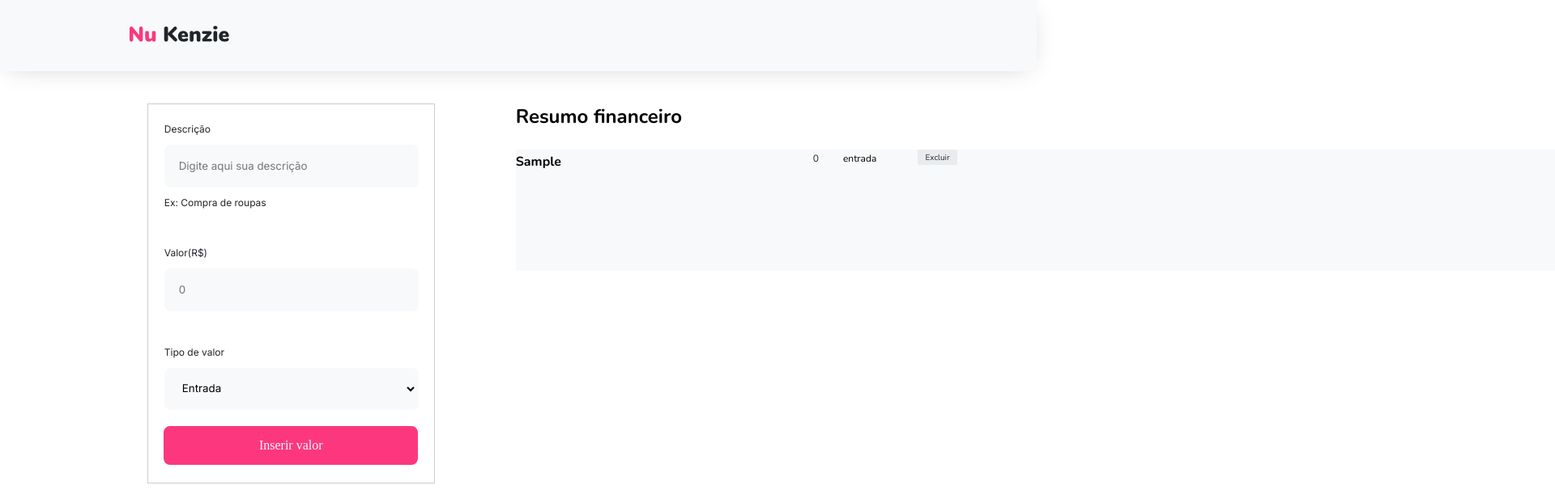
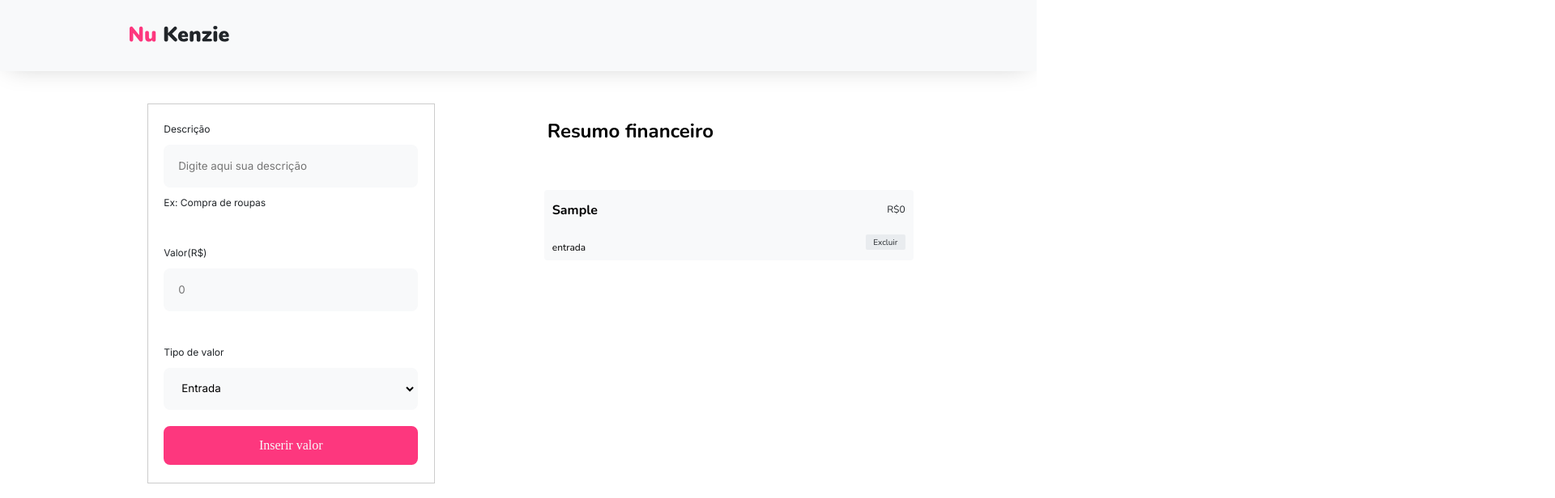
Before and after one commit to Kenzie-Academy-Brasil-Developers/react-nu-kenzie-lila, a React (Vite) app: page / in a window 1280 px wide. Both pictures are taken after typing "Sample" into the empty fields and a click on the button "Inserir valor". Shown: the top 616 px of the page at 81% size, 1920 px wide, since content can reach past the window. Built offline with nearby package versions, Linux system fonts and the light colour scheme.

Commit message:
projeto com correções de layout e acesso ao repositório

```diff
--- a/src/components/TodoForm/InputDescrition/style.module.scss
+++ b/src/components/TodoForm/InputDescrition/style.module.scss
@@ -1,4 +1,5 @@
 .box {
+    max-width: 440px;
     display: flex;
     flex-direction: column;
     gap: 0.5rem;
--- a/src/components/TodoForm/InputTypeNumber/style.module.scss
+++ b/src/components/TodoForm/InputTypeNumber/style.module.scss
@@ -1,4 +1,5 @@
 .box {
+    max-width: 440px;
     display: flex;
     flex-direction: column;
     gap: 0.5rem;
--- a/src/components/TodoForm/SelectTypeValue/input.jsx
+++ b/src/components/TodoForm/SelectTypeValue/input.jsx
@@ -5,8 +5,8 @@ export const SelectTypeValue = ({label, value, setTypeValue, option}) => {
         <div className={style.box}>
             <label>{label}</label>
             <select value={value} onChange={(e) => setTypeValue(e.target.value)} >
-                <option value="entrada">Entrada</option>
-                <option value="saida">Saída</option>
+                <option value="Entrada">Entrada</option>
+                <option value="Saída">Saída</option>
             </select>
         </div>
     )
--- a/src/components/TodoForm/SelectTypeValue/style.module.scss
+++ b/src/components/TodoForm/SelectTypeValue/style.module.scss
@@ -1,4 +1,5 @@
 .box {
+    max-width: 440px;
     display: flex;
     flex-direction: column;
     gap: 0.5rem;
--- a/src/components/TodoForm/TodoValue/index.jsx
+++ b/src/components/TodoForm/TodoValue/index.jsx
@@ -2,7 +2,7 @@ import styles from "../TodoValue/style.module.scss";
 
 export const TotalValue = ({listNotes}) => {
 
-    const total = listNotes.reduce((prevValue, number) => {
+    const totalChar = listNotes.reduce((prevValue, number) => {
         if(number.typeValue == "entrada"){
             return prevValue + Number(number.typeNumber)
         } else{
@@ -12,7 +12,7 @@ export const TotalValue = ({listNotes}) => {
 
     return (
         <div className={styles.container}>
-            <h2>Valor Total: {total}</h2>
+            <h2>Valor Total: {totalChar}</h2>
             <span>O valor se refere ao saldo</span>
         </div>
     );
--- a/src/components/TodoForm/TodoValue/style.module.scss
+++ b/src/components/TodoForm/TodoValue/style.module.scss
@@ -1,5 +1,6 @@
 .container {
-    width: 100%;
+    max-width: 356px;
+    width: 355px;
     display: flex;
     flex-direction: column;
     justify-content: space-around;
@@ -7,5 +8,12 @@
     gap: 0.5rem;
     font-family: 'Nunito', sans-serif;
     padding: 1.25rem;
-    margin: 1.3125rem;
+    margin: 21px;
+
+    border-radius: 4px;
+    border: 1px solid var(--grey-2, #E9ECEF);
+    background: #FFF;
+
+    padding: 0rem 1rem;
+    margin-left: 2.61rem;
 }
--- a/src/components/TodoForm/style.module.scss
+++ b/src/components/TodoForm/style.module.scss
@@ -1,25 +1,17 @@
 .containerForm {
+    max-width: 356px;
     width: 355px;
     height: 470px;
     flex-shrink: 0;
     display: flex;
+    align-items: center;
     flex-direction: column;
     background-color: #FFF;
     border: 1px solid rgba(0, 0, 0, 0.20);
     background: #FFF;
 
-    padding: rem;
-    margin-left: 2.610rem;
-
-    // box {
-    //     display: flex;
-    //     flex-direction: column;
-    //     gap: 0.5rem;
-    //     font-family: var(--fonte-primary);
-    //     padding: rem;
-    //     margin: 1.3125rem;
-    // }
-
+    padding: 0rem 1rem;
+    margin-left: 2.61rem;
 }
 
 
--- a/src/components/TodoList/TodoCard/index.jsx
+++ b/src/components/TodoList/TodoCard/index.jsx
@@ -8,14 +8,17 @@ export const TodoCard = ({element, listNotes, setListNotes}) => {
     return (
         <>
             <li className={styles.container}>
-                <h3 className={styles.description}>{element.description}</h3>
-                <p className={styles.typeNumber}>{element.typeNumber}</p>
-                <p className={styles.valueNumber}>{element.typeValue}</p>
-                <button className="btnDelete" onClick={
-                    () => deletTodo(element.id)
-                }>Excluir</button>
+                <div className={styles.box1}>
+                    <h3 className={styles.description}>{element.description}</h3>
+                    <p className={styles.valueNumber}>{element.typeValue}</p>
+                </div>
+                <div className={styles.box2}>
+                    <p className={styles.typeNumber}>R${element.typeNumber}</p>
+                    <button className={styles.bntDelete} onClick={
+                        () => deletTodo(element.id)
+                    }>Excluir</button>
+                </div>
             </li>
-            {/* <span>{span}</span> */}
         </>
     )
 }
--- a/src/components/TodoList/TodoCard/style.module.scss
+++ b/src/components/TodoList/TodoCard/style.module.scss
@@ -1,50 +1,96 @@
 .container {
-    width: 1500px;
-    height: 150px;
+    max-width: 35rem;
+    height: 5.4375rem;
     display: flex;
-    // flex-direction: column;
-    // align-items: center;
-    gap: 30px;
+    box-sizing: border-box;
+    align-items: center;
+    justify-content: space-around;
+    flex-direction: center;
+    border-radius: 0.25rem;
+    gap: 1.875rem;
 
     font-family: 'Nunito', sans-serif;
-    font-size: 16px;
+    font-size: 1rem;
     font-style: normal;
     font-weight: 700;
-    line-height: 30px; /* 187.5% */
+    line-height: 1.875rem; /* 187.5% */
 
     background-color: #F8F9FA;
+
+
+    .box1 {
+        width: 100%;
+        display: flex;
+        flex-direction: column;
+        justify-content: space-around;
+        align-self: normal;
+    }
+
+    .box2{
+        display: flex;
+        justify-content: space-around;
+        flex-direction: column;
+    }
 }
 
+
 .description{
-    width: 337px;
-    height: 39px;
+    width: 21.0625rem;
+    height: 2.4375rem;
+    margin: 0.625rem;
 
     font-family: 'Nunito', sans-serif;
-    font-size: 16px;
+    font-size: 1rem;
     font-style: normal;
     font-weight: 700;
-    line-height: 30px; /* 187.5% */
-    // margin-left: 15px;
+    line-height: 1.875rem;
 }
 
 .typeNumber {
     color: #212529;
     text-align: right;
+    margin: 0.625rem;
 
     font-family: Nunito;
-    font-size: 12px;
+    font-size: 0.75rem;
     font-style: normal;
     font-weight: 400;
-    line-height: 22px; /* 183.333% */
+    line-height: 1.375rem;
 }
 
 .valueNumber {
-    width: 62px;
-    height: 27px;
+    width: 3.875rem;
+    height: 1.6875rem;
+    margin: 0.625rem;
 
     font-family: Nunito;
-    font-size: 12px;
+    font-size: 0.75rem;
     font-style: normal;
     font-weight: 400;
-    line-height: 22px; /* 183.333% */
+    line-height: 1.375rem;
 }
+
+.bntDelete {
+    margin: 0.625rem;
+    color: #212529;
+    font-family: Nunito;
+    font-size: 0.625rem;
+    font-style: normal;
+    font-weight: 400;
+    line-height: normal;
+
+    width: 3.0625rem;
+    height: 1.1875rem;
+
+    display: inline-flex;
+    justify-content: center;
+    align-items: center;
+    gap: 0.625rem;
+    flex-shrink: 0;
+
+    border-radius: 0.125rem;
+    border: 0.125rem solid var(--color-grey-2);
+    background: var(--color-grey-2);
+
+    transition: 0.4s;
+}
--- a/src/components/TodoList/index.jsx
+++ b/src/components/TodoList/index.jsx
@@ -2,7 +2,6 @@ import { TodoCard } from "./TodoCard";
 import styles from "./style.module.scss";
 
 export const TodoList = ({listNotes, setListNotes}) => {
-
 
     return (
         <div>
--- a/src/components/TodoList/style.module.scss
+++ b/src/components/TodoList/style.module.scss
@@ -1,24 +1,23 @@
 .description {
+    max-width: 560px;
+    padding: 18px;
     font-family: 'Nunito', sans-serif;
     margin: 0 auto;
     margin-bottom: 25px;
 }
 
 .boxCard2 {
+    padding: 14px;
     font-family: 'Inter', sans-serif;
     display: flex;
     flex-direction: column;
     gap: 20px;
 
-    // gap: 30px;
-
     border-radius: 0.25rem;
-    background: #F8F9FA;
     width: 560px;
     max-width: 600px;
     margin: 0 auto;
     width: 100%;
-    // padding: 16px 20px;
 
     font-family: 'Nunito', sans-serif;
     font-size: 16px;
--- a/src/page/HomePages/style.module.scss
+++ b/src/page/HomePages/style.module.scss
@@ -1,7 +1,11 @@
 .pages{
+    max-width: 440px;
     display: flex;
     width: 100%;
     max-width: 1000px;
     margin: 0 auto;
     gap: 100px;
+
+    // border: 2px solid red;
+    background: #FFF;
 }
```
